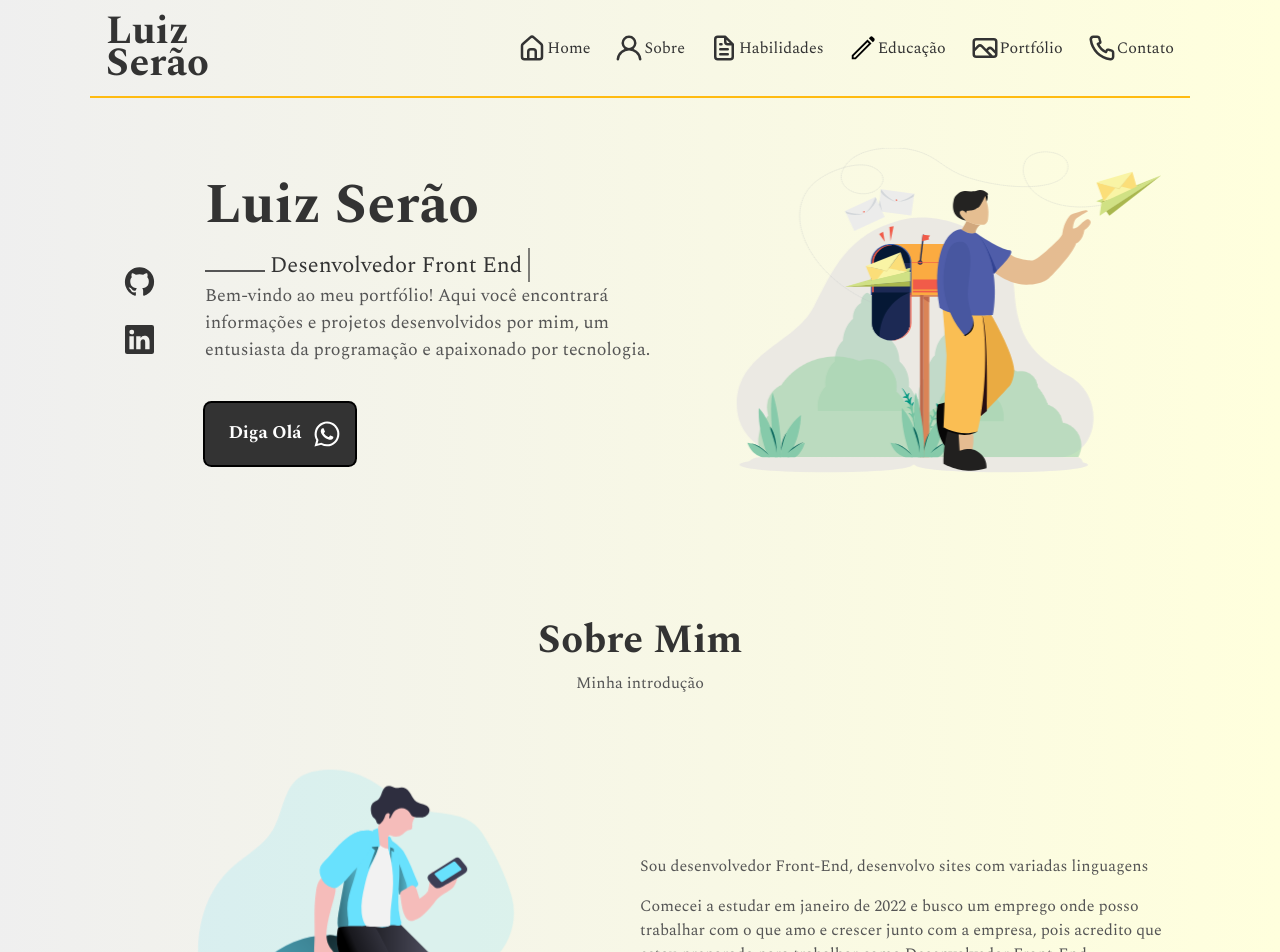
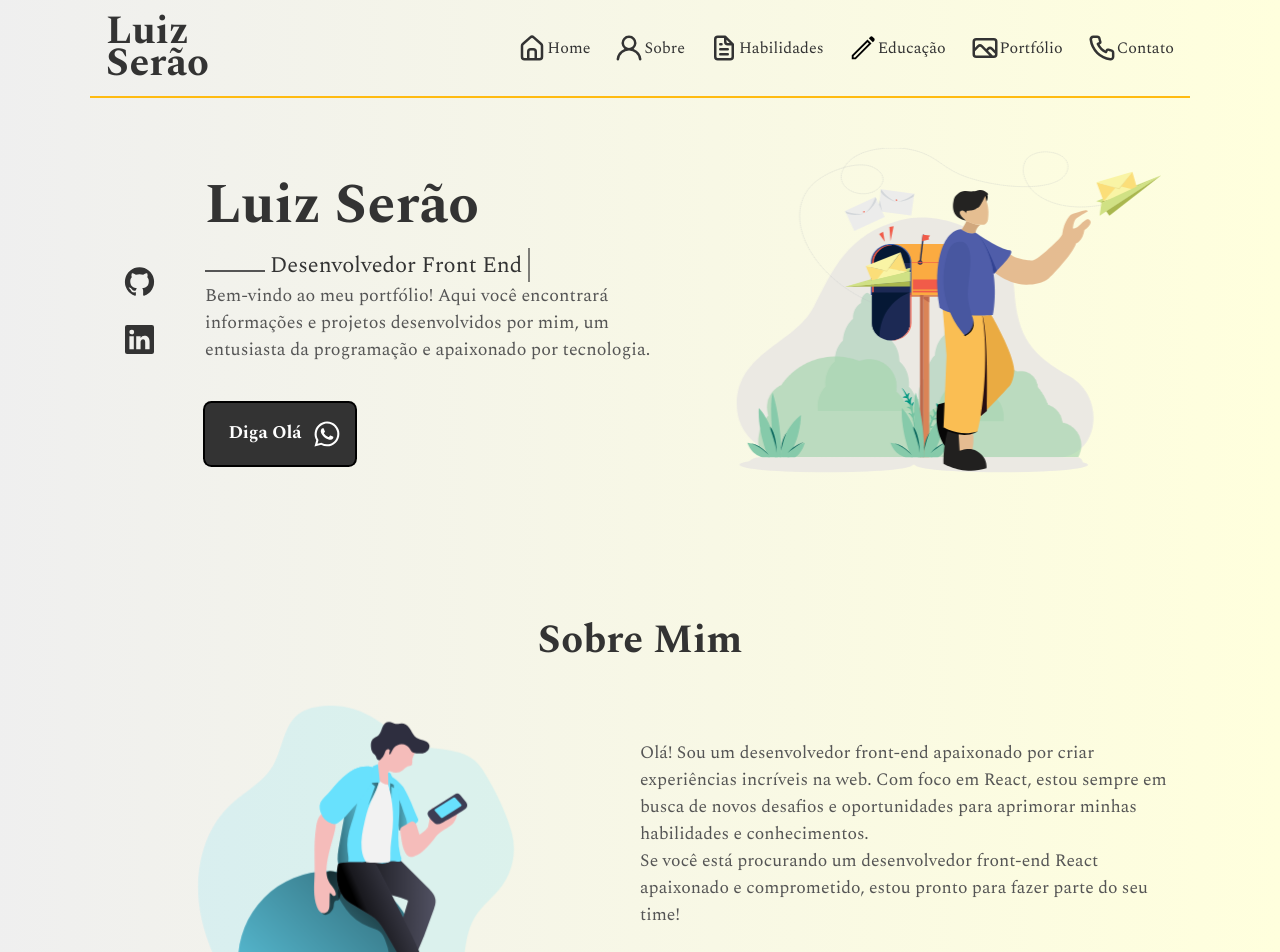
Before and after one commit to luizCosta-Serao/luizCosta-Serao.github.io, a React (Create React App) app: page / in a window 1280 px wide. Shown: the top 952 px of the page. Built offline with nearby package versions, Linux system fonts and the light colour scheme.

Commit message:
Atualização na seção Sobre mim

```diff
--- a/src/components/About/About.js
+++ b/src/components/About/About.js
@@ -8,12 +8,11 @@ const About = () => {
   return (
     <section id="about" className={`${styles.about} container`}>
       <h1>Sobre Mim</h1>
-      <p>Minha introdução</p>
       <img className='animationImage' src={photoAbout} alt="Foto do Sobre"/>
       <div className={`${styles.content}`}>
-        <p>Sou desenvolvedor Front-End, desenvolvo sites com variadas linguagens</p>
-        <p>Comecei a estudar em janeiro de 2022 e busco um emprego onde posso trabalhar com o que amo e crescer junto com a empresa, pois acredito que estou preparado para trabalhar como Desenvolvedor Front-End</p>
-        <a download="curriculo" href={curriculo}>
+        <p>Olá! Sou um desenvolvedor front-end apaixonado por criar experiências incríveis na web. Com foco em React, estou sempre em busca de novos desafios e oportunidades para aprimorar minhas habilidades e conhecimentos.</p>
+        <p>Se você está procurando um desenvolvedor front-end React apaixonado e comprometido, estou pronto para fazer parte do seu time!</p>
+        <a className={styles.curriculo} download="curriculo" href={curriculo}>
           <Button>Download CV</Button>
         </a>
       </div>
--- a/src/components/About/About.module.css
+++ b/src/components/About/About.module.css
@@ -9,13 +9,7 @@
   grid-column: 1 / -1;
   text-align: center;
   color: #333;
-}
-
-.about > p {
-  grid-column: 1 / -1;
-  text-align: center;
-  margin-bottom: 4rem;
-  color: #555;
+  margin-bottom: 1.5rem;
 }
 
 .about img {
@@ -24,11 +18,12 @@
 
 .content p {
   color: #555;
-  margin-bottom: 1rem;
+  font-size: 1.1rem;
 }
 
-.content button a {
+.curriculo button {
   color: white;
+  margin-top: 2.5rem;
 }
 
 @media (max-width:768px) {
```
